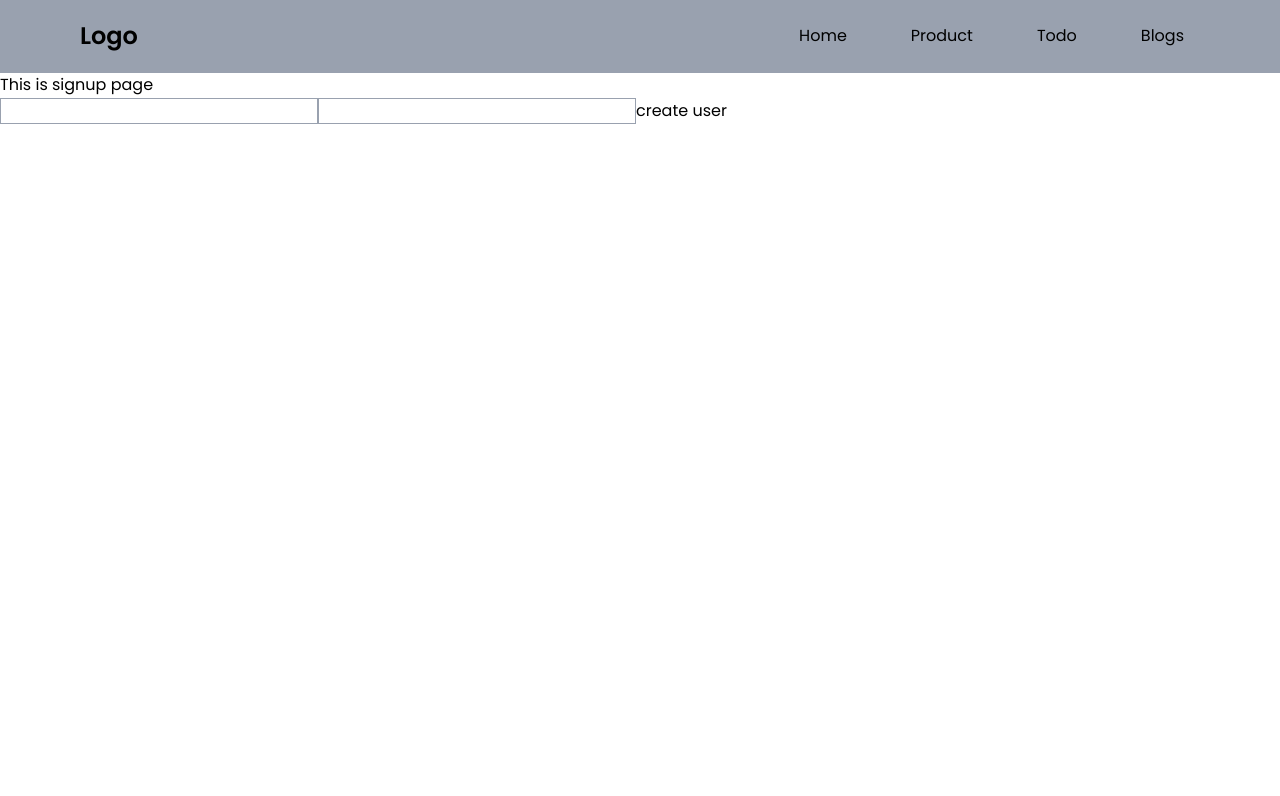
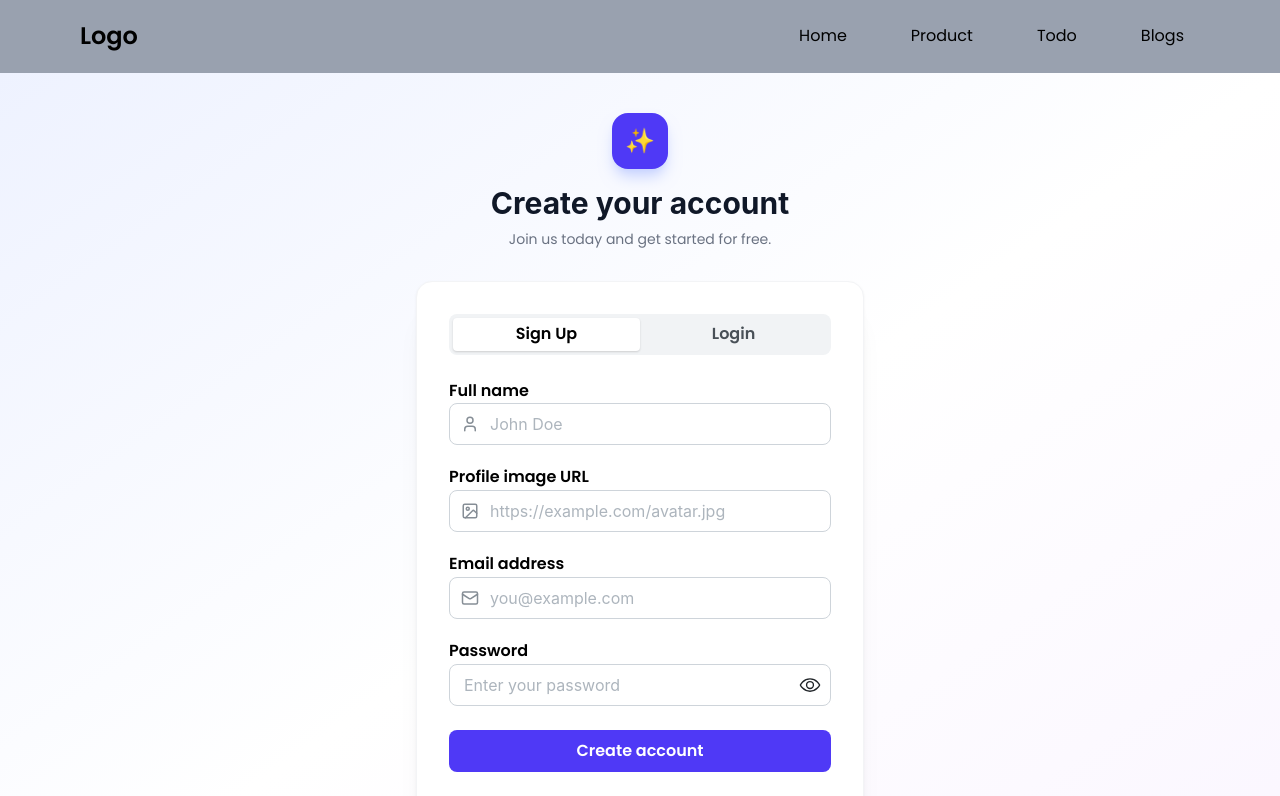
Before and after one commit to reewazz/React-6-7-, a React (Vite) app: page /signup in a window 1280 px wide. Shown: the top 796 px of the page. Built offline with nearby package versions, Linux system fonts and the light colour scheme.

Commit message:
updated login function

```diff
--- a/src/components/Blogs/BlogCard.jsx
+++ b/src/components/Blogs/BlogCard.jsx
@@ -14,7 +14,7 @@ export const BlogCard = ({ blog }) => {
         {/* Category */}
         <div className="absolute left-4 top-4">
           <span className="rounded-full bg-white/90 px-3 py-1.5 text-xs font-semibold capitalize text-slate-800 shadow-sm backdrop-blur">
-            {blog.category}
+            {blog?.category?.title}
           </span>
         </div>
 
--- a/src/components/Blogs/BlogList.jsx
+++ b/src/components/Blogs/BlogList.jsx
@@ -14,6 +14,8 @@ const BlogList = () => {
     useEffect(()=>{
     fetchBlogs()
     },[])
+
+
 
     console.log(bloglist,"blogss")
   return (
--- a/src/components/Signup.jsx
+++ b/src/components/Signup.jsx
@@ -1,31 +1,221 @@
-import axios from 'axios'
-import React, { useState } from 'react'
+import {
+  Button,
+  Divider,
+  Paper,
+  PasswordInput,
+  SegmentedControl,
+  TextInput,
+  Title,
+} from "@mantine/core";
+import axios from "axios";
+import { Image, Mail, User } from "lucide-react";
+import React, { useState } from "react";
 
 const Signup = () => {
+  const [name, setName] = useState("");
+  const [email, setEmail] = useState("");
+  const [password, setPassword] = useState("");
+  const [image, setImage] = useState("");
 
-    const [name,setName] = useState("")
-    const handleSignup = async()=> {
+  const handleSignup = async () => {
+    try {
+      const body = {
+        fullName: name,
+        email: email,
+        password: password,
+        image: image,
+      };
 
-        const body  = {
+      const response = await axios.post(
+        "http://localhost:8000/user/create",
+        body,
+      );
+      alert("user created successsfully");
+      setAuthType("login")
 
-   email : "abc@gmail.com",
-   password : "1234567890",
+    } catch (err) {
+      alert("Error occured");
+    }
+  };
+
+
+  const handleLogin = async ()=> {
+try{
+      const body  = {
+      email : email,
+      password : password
+    }
+    const response = await axios.post(" http://localhost:8000/user/login",body)
+    localStorage.setItem("token",response.data.token)
+    alert("Logged in sucessfully")
 }
+catch (err) {
+  alert("error occured")
+}
+  }
+  const [authType, setAuthType] = useState("signup");
 
-        const response  = await axios.post("http://localhost:8000/user/login",body)
-        alert("logged in successsfully")
 
-    }
 
   return (
-    <div>
-        <h1>This is signup page</h1>
-        <input className='border border-gray-400' type="text" value={name}  onChange={(e)=>setName(e.target.value)}/>
-        <input className='border border-gray-400' type="text" />
+    <div className="min-h-screen bg-gradient-to-br from-indigo-50 via-white to-purple-50 flex items-center justify-center px-4 py-10">
+      <div className="w-full max-w-md">
 
-        <button onClick={handleSignup}>create user</button>
+        {/* Header */}
+        <div className="text-center mb-8">
+          <div className="mx-auto mb-4 flex h-14 w-14 items-center justify-center rounded-2xl bg-indigo-600 text-2xl text-white shadow-lg shadow-indigo-200">
+            ✨
+          </div>
+
+          <Title
+            order={1}
+            className="!text-3xl !font-bold !text-gray-900"
+          >
+            {authType === "signup"
+              ? "Create your account"
+              : "Welcome back"}
+          </Title>
+
+          <p className="mt-2 text-sm text-gray-500">
+            {authType === "signup"
+              ? "Join us today and get started for free."
+              : "Sign in to continue to your account."}
+          </p>
+        </div>
+
+        {/* Card */}
+        <Paper
+          shadow="xl"
+          radius="lg"
+          p="xl"
+          className="border border-gray-100"
+        >
+          {/* Login / Signup Tabs */}
+          <SegmentedControl
+            fullWidth
+            size="md"
+            radius="md"
+            value={authType}
+            onChange={setAuthType}
+            data={[
+              {
+                label: "Sign Up",
+                value: "signup",
+              },
+              {
+                label: "Login",
+                value: "login",
+              },
+            ]}
+            className="mb-6"
+          />
+
+          <div className="space-y-5">
+
+            {/* Signup only */}
+            {authType === "signup" && (
+              <>
+                <TextInput
+                  label="Full name"
+                  placeholder="John Doe"
+                  leftSection={<User size={18} />}
+                  value={name}
+                  onChange={(e) => setName(e.target.value)}
+                  size="md"
+                  radius="md"
+                />
+
+                <TextInput
+                  label="Profile image URL"
+                  placeholder="https://example.com/avatar.jpg"
+                  leftSection={<Image size={18} />}
+                  value={image}
+                  onChange={(e) => setImage(e.target.value)}
+                  size="md"
+                  radius="md"
+                />
+              </>
+            )}
+
+            {/* Email */}
+            <TextInput
+              label="Email address"
+              placeholder="you@example.com"
+              type="email"
+              leftSection={<Mail size={18} />}
+              value={email}
+              onChange={(e) => setEmail(e.target.value)}
+              size="md"
+              radius="md"
+            />
+
+            {/* Password */}
+            <PasswordInput
+              label="Password"
+              placeholder="Enter your password"
+              value={password}
+              onChange={(e) => setPassword(e.target.value)}
+              size="md"
+              radius="md"
+            />
+
+            {/* Forgot password */}
+            {authType === "login" && (
+              <div className="text-right">
+                <button
+                  type="button"
+                  className="text-sm font-medium text-indigo-600 hover:text-indigo-700"
+                >
+                  Forgot password?
+                </button>
+              </div>
+            )}
+
+            {/* Submit */}
+            <Button
+              fullWidth
+              size="md"
+              radius="md"
+              onClick={
+                authType === "signup"
+                  ? handleSignup
+                  : handleLogin
+              }
+              className="!mt-6 !bg-indigo-600 hover:!bg-indigo-700"
+            >
+              {authType === "signup"
+                ? "Create account"
+                : "Login"}
+            </Button>
+          </div>
+
+          <Divider label="or" labelPosition="center" my="lg" />
+
+          <p className="text-center text-sm text-gray-500">
+            {authType === "signup"
+              ? "Already have an account?"
+              : "Don't have an account?"}{" "}
+            <button
+              type="button"
+              onClick={() =>
+                setAuthType(
+                  authType === "signup" ? "login" : "signup"
+                )
+              }
+              className="font-semibold text-indigo-600 hover:text-indigo-700"
+            >
+              {authType === "signup" ? "Login" : "Sign up"}
+            </button>
+          </p>
+        </Paper>
+
+        <p className="mt-6 text-center text-xs text-gray-400">
+          By continuing, you agree to our Terms & Privacy Policy.
+        </p>
+      </div>
     </div>
-  )
-}
+  );
 
-export default Signup
+};
+
+export default Signup;
```
